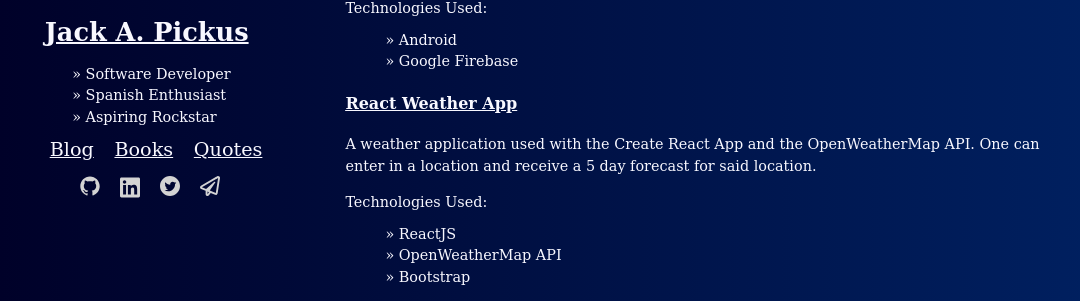
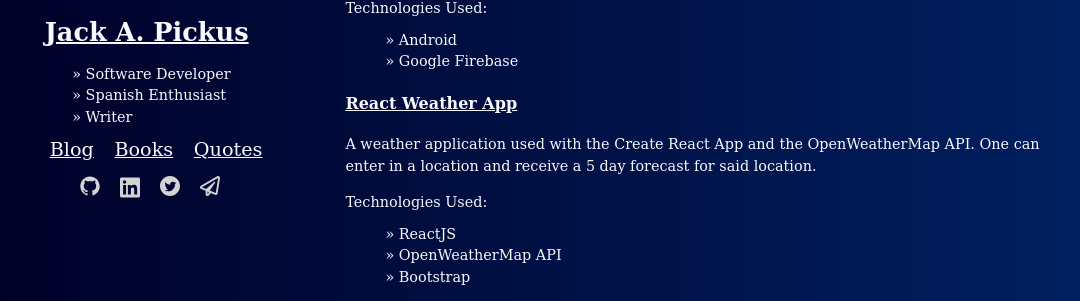
Before and after one commit to jackpickus/jackpickus.github.io, a Jekyll site: the page built from index.html, in a window 1280 px wide. Shown: the part 431-732 px from the top of the page, without its empty margins (39-1119 px from the left). Built offline with Jekyll 4.4.1, drawn with Linux system fonts in a browser that asks for light colours.

Commit message:
changed third bullet under name

```diff
--- a/_includes/header.html
+++ b/_includes/header.html
@@ -5,7 +5,7 @@
     <ul>
         <li>Software Developer</li>
         <li>Spanish Enthusiast</li>
-        <li>Aspiring Rockstar</li>
+        <li>Writer</li>
     </ul>
     <div>
         <a href="{{ "/blog" | prepend: site.baseurl }}" class="link">Blog</a>
```
